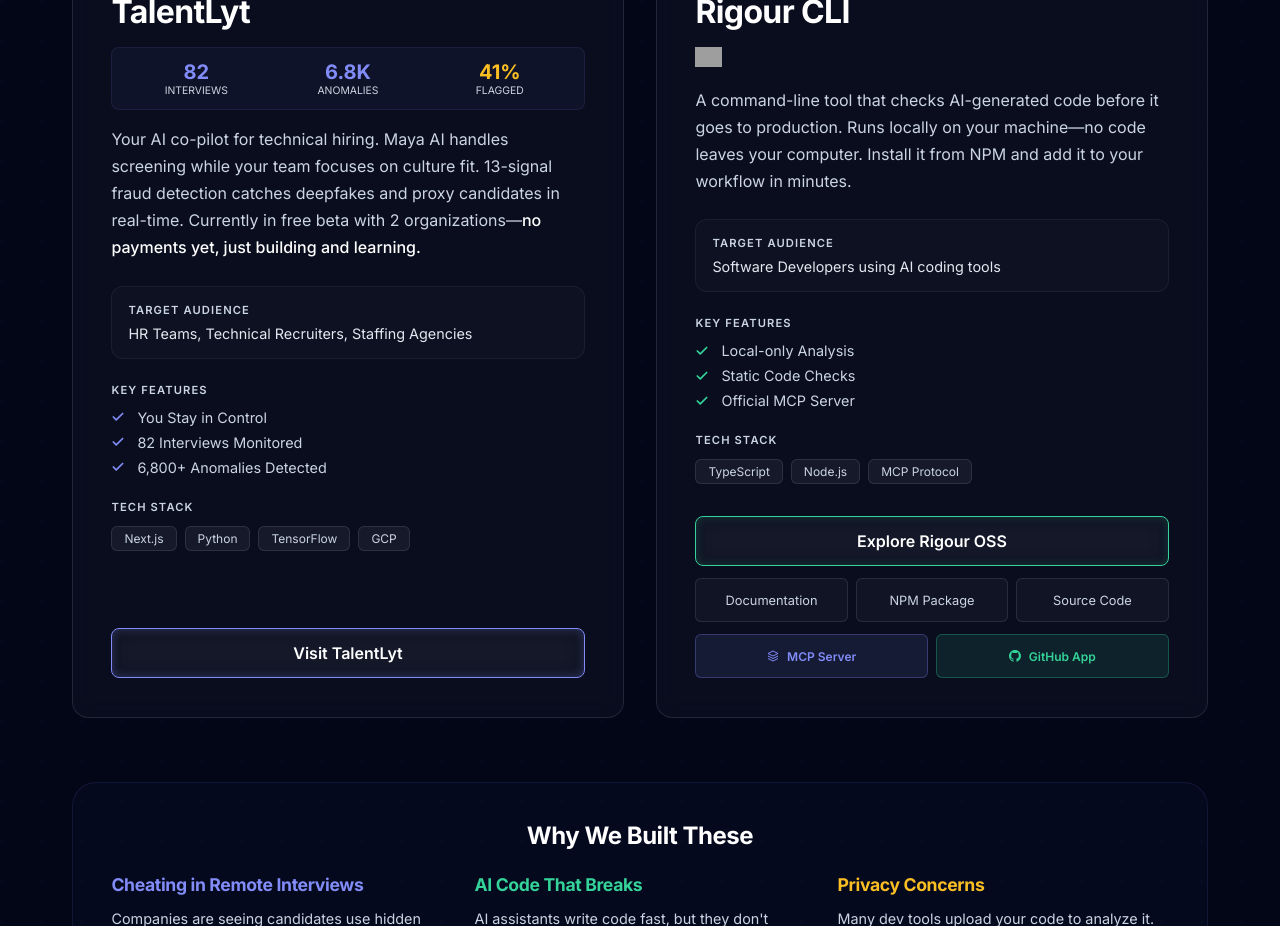
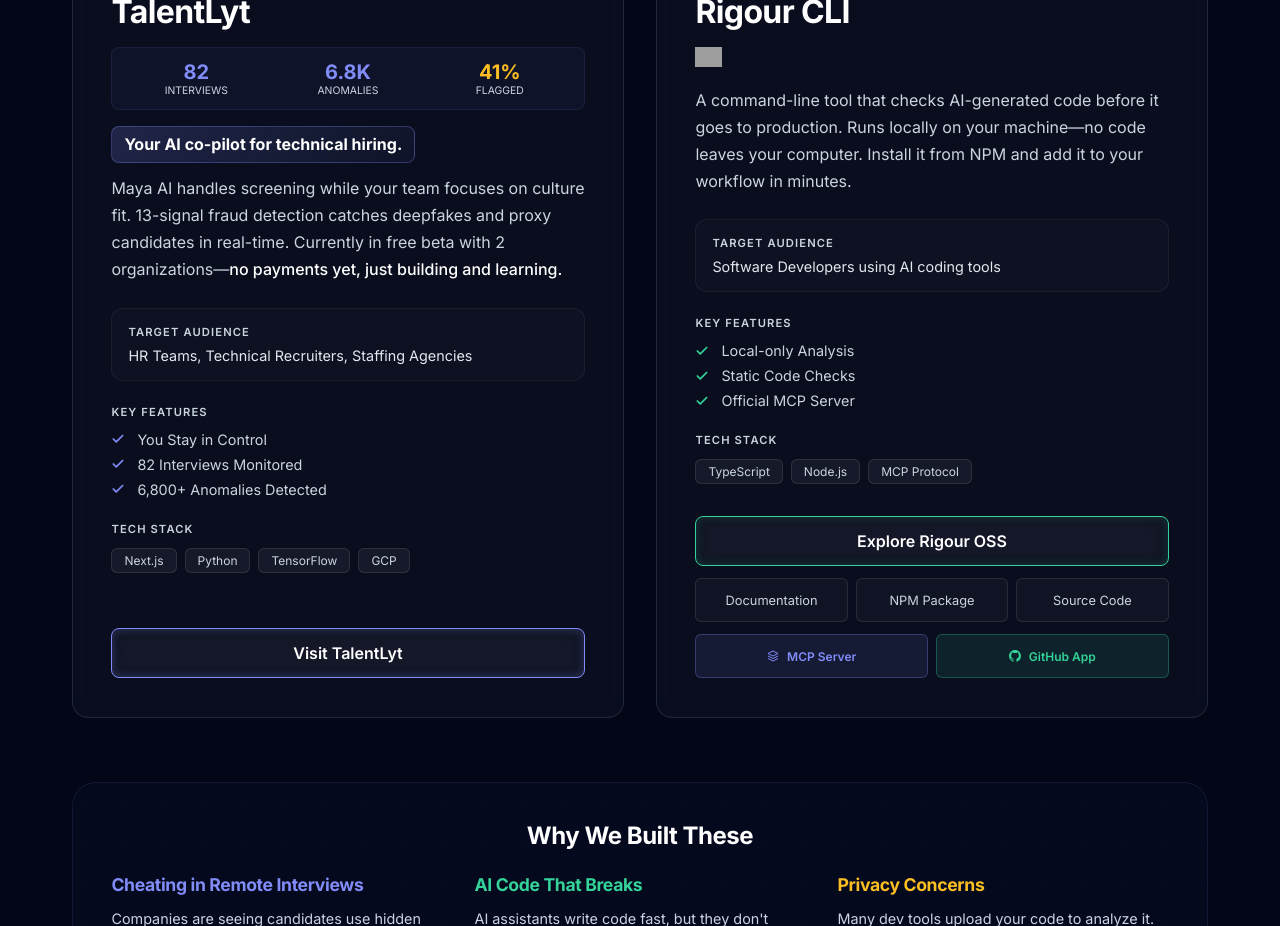
Before and after one commit to rigour-labs/landing, a Next.js app: page / in a window 1280 px wide. Shown: the part 1160-2086 px from the top of the page. Built offline with nearby package versions, Linux system fonts and the light colour scheme; grey boxes are pictures that could not be loaded.

Commit message:
Highlight 'AI co-pilot' tagline with contrast styling

```diff
--- a/src/components/sections/Products.tsx
+++ b/src/components/sections/Products.tsx
@@ -170,7 +170,18 @@
                                 <p style={{ color: 'var(--secondary)', lineHeight: '1.7', marginBottom: '1.5rem' }}>
                                     {product.title === 'TalentLyt' ? (
                                         <>
-                                            Your AI co-pilot for technical hiring. Maya AI handles screening while your team focuses on culture fit. 13-signal fraud detection catches deepfakes and proxy candidates in real-time. Currently in free beta with 2 organizations—<span style={{ color: 'white', fontWeight: '500' }}>no payments yet, just building and learning.</span>
+                                            <span style={{
+                                                color: 'white',
+                                                fontWeight: '700',
+                                                background: 'linear-gradient(135deg, rgba(129, 140, 248, 0.2), rgba(129, 140, 248, 0.05))',
+                                                padding: '0.25rem 0.75rem',
+                                                borderRadius: '0.5rem',
+                                                border: '1px solid rgba(129, 140, 248, 0.3)',
+                                                display: 'inline-block',
+                                                marginBottom: '0.75rem'
+                                            }}>Your AI co-pilot for technical hiring.</span>
+                                            <br />
+                                            Maya AI handles screening while your team focuses on culture fit. 13-signal fraud detection catches deepfakes and proxy candidates in real-time. Currently in free beta with 2 organizations—<span style={{ color: 'white', fontWeight: '500' }}>no payments yet, just building and learning.</span>
                                         </>
                                     ) : (
                                         product.description
```
